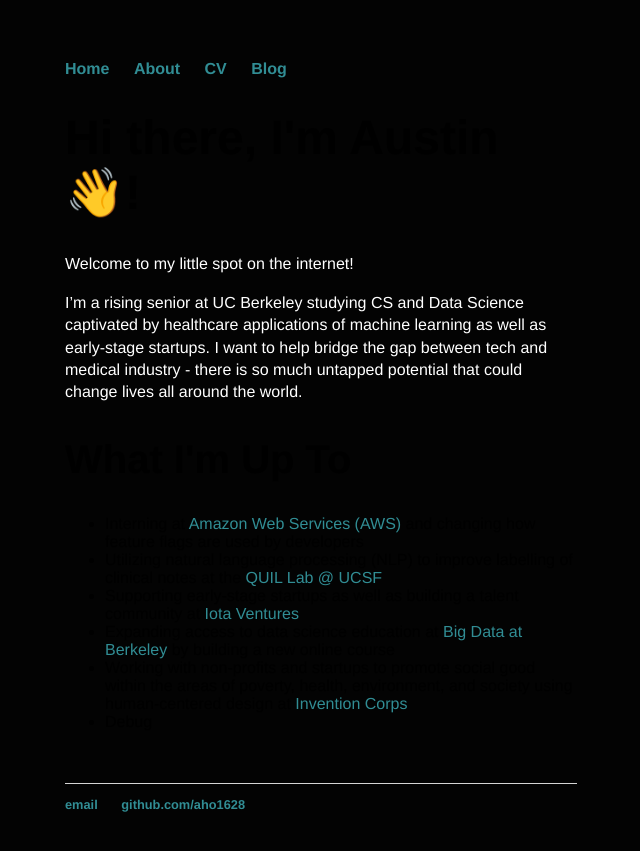
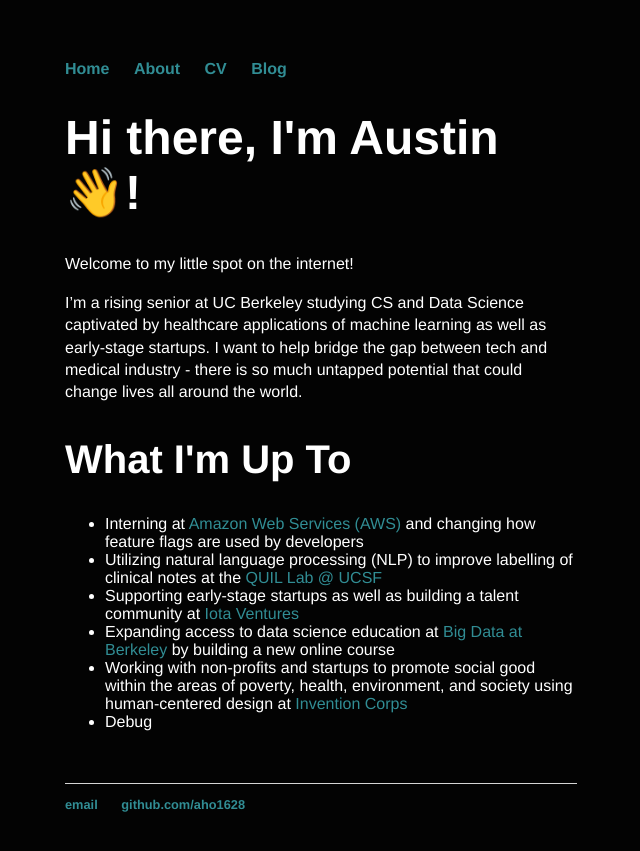
Before and after one commit to aho1628/aho1628.github.io, a Jekyll site: the page built from index.html, in a window 1280 px wide. Shown: the top 851 px of the page, without its empty margins (319-959 px from the left). Built offline with Jekyll 4.4.1, drawn with Linux system fonts in a browser that asks for light colours.

Commit message:
More text color updates

```diff
--- a/css/main.css
+++ b/css/main.css
@@ -23,10 +23,12 @@
 h1 {
     font-size: 3em;
     font-family:'Helvetica', 'Arial', 'Sans-Serif';
+    color: #ffffff;
 }
 h2 {
     font-size: 2.5em;
     font-family:'Helvetica', 'Arial', 'Sans-Serif';
+    color: #ffffff;
 }
 p {
     font-size: 1.0em;
@@ -51,9 +53,11 @@
 ul {
     font-size: 1.0em;
     font-family:'Helvetica', 'Arial', 'Sans-Serif';
+    color: #ffffff;
 }
 
 li {
     font-size: 1.0em;
     font-family:'Helvetica', 'Arial', 'Sans-Serif';
+    color: #ffffff;
 }
```
